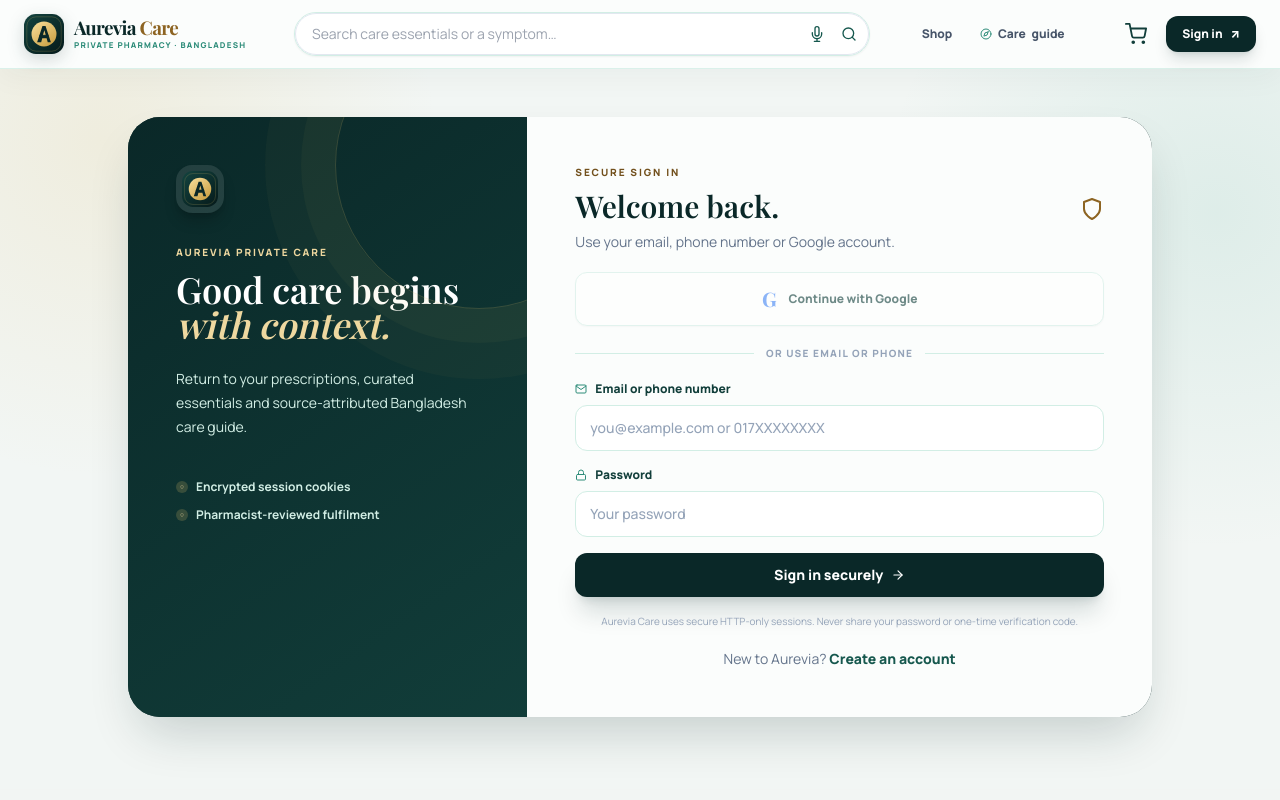
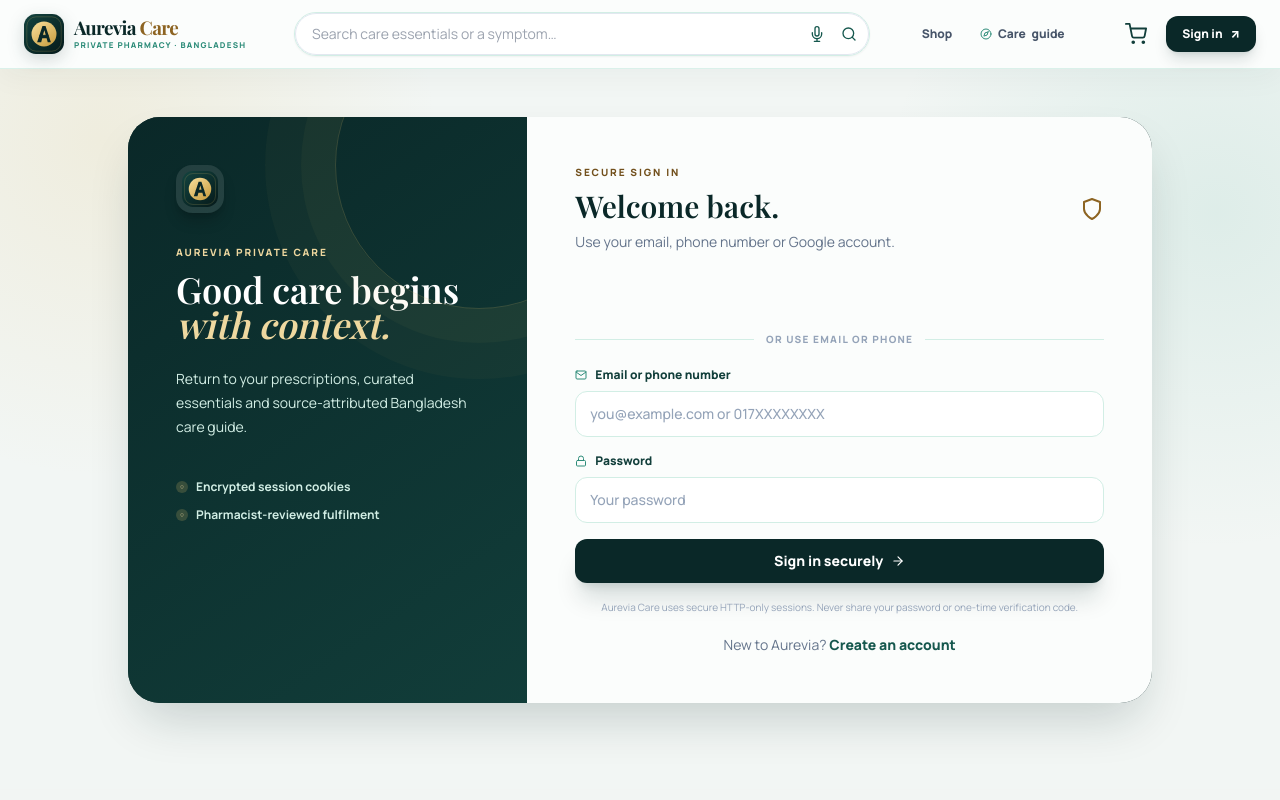
Before and after one commit to shadianoormou/Aurevia_Care, a React (Vite) app in the folder client/: page /login in a window 1280 px wide. Shown: the top 800 px of the page. Built offline with nearby package versions, Linux system fonts and the light colour scheme; no server answers.

Commit message:
fix: restore native Google OAuth control

```diff
--- a/client/src/components/GoogleAuthButton.jsx
+++ b/client/src/components/GoogleAuthButton.jsx
@@ -23,6 +23,8 @@
           client_id: clientId,
           callback: (response) => credentialCallbacks.get(clientId)?.(response.credential),
           ux_mode: "popup",
+          auto_select: false,
+          use_fedcm_for_button: false,
         });
         configuredClients.add(clientId);
       }
@@ -51,29 +53,10 @@
     return <button type="button" disabled={disabled} onClick={onUnavailable} className="auth-google-fallback"><span className="auth-google-mark">G</span>Continue with Google</button>;
   }
 
-  const handleGoogleClick = () => {
-    if (disabled || !ready) return;
-    if (window.google?.accounts?.id) {
-      // Use the official One Tap prompt from our neutral button. This keeps
-      // the visible label generic while still opening Google's account flow.
-      window.google.accounts.id.prompt();
-    } else {
-      onUnavailable?.();
-    }
-  };
-
-  // Google personalizes its hosted iframe label to the last browser account
-  // (for example, "Sign in as Shadia"). Keep the visible surface neutral;
-  // the transparent hosted button remains on top to preserve Google's secure
-  // OAuth flow and account picker.
-  return (
-    <div className={`auth-google-button-wrap ${ready ? "" : "opacity-60"}`}>
-      <button type="button" disabled={disabled || !ready} onClick={handleGoogleClick} className="auth-google-custom">
-        <span className="auth-google-mark">G</span>Continue with Google
-      </button>
-      <div ref={containerRef} className="auth-google-provider" aria-hidden="true" />
-    </div>
-  );
+  // Keep Google's hosted control clickable. Google may personalize its label
+  // to the current browser account, but it is not locked to that account and
+  // the popup remains the supported secure credential flow.
+  return <div ref={containerRef} className={`auth-google-button ${ready ? "" : "opacity-60"}`} aria-label="Continue with Google" />;
 };
 
 export default GoogleAuthButton;
--- a/client/src/index.css
+++ b/client/src/index.css
@@ -108,9 +108,7 @@
 .auth-method-switch button { @apply inline-flex items-center justify-center gap-2 rounded-xl py-2.5 text-xs font-extrabold text-primary-600 transition hover:text-primary-900; }
 .auth-method-switch button svg { @apply text-sm; }
 .auth-method-active { @apply bg-white text-primary-900 shadow-sm; }
-.auth-google-button-wrap { @apply relative mt-5 min-h-10 w-full; }
-.auth-google-custom { @apply relative z-[1] flex min-h-10 w-full items-center justify-center gap-3 rounded-xl border border-primary-100 bg-white py-3 text-xs font-extrabold text-primary-800 shadow-sm transition hover:border-primary-300 hover:bg-primary-50 disabled:cursor-not-allowed; }
-.auth-google-provider { @apply pointer-events-none absolute inset-0 z-0 flex justify-center opacity-0; }
+.auth-google-button { @apply mt-5 flex min-h-10 w-full justify-center; }
 .auth-google-fallback { @apply mt-5 flex w-full items-center justify-center gap-3 rounded-xl border border-primary-100 bg-white py-3 text-xs font-extrabold text-primary-800 shadow-sm transition hover:border-primary-300 hover:bg-primary-50; }
 .auth-google-mark { @apply font-display text-xl font-bold text-[#4285f4]; }
 .auth-divider { @apply my-5 flex items-center gap-3 text-[10px] font-extrabold uppercase tracking-[.13em] text-slate-400; }
```
